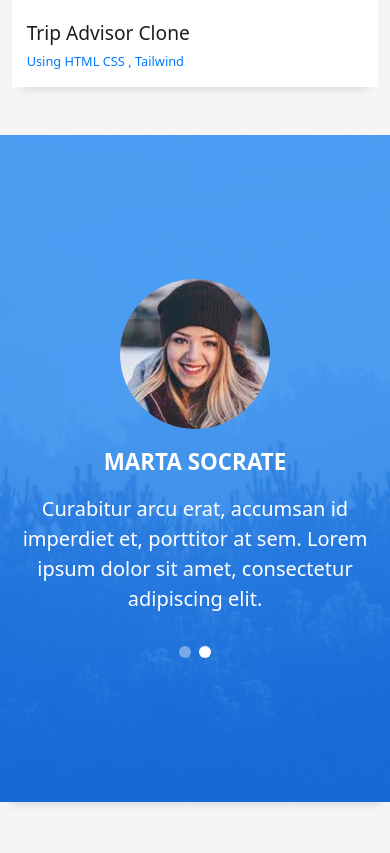
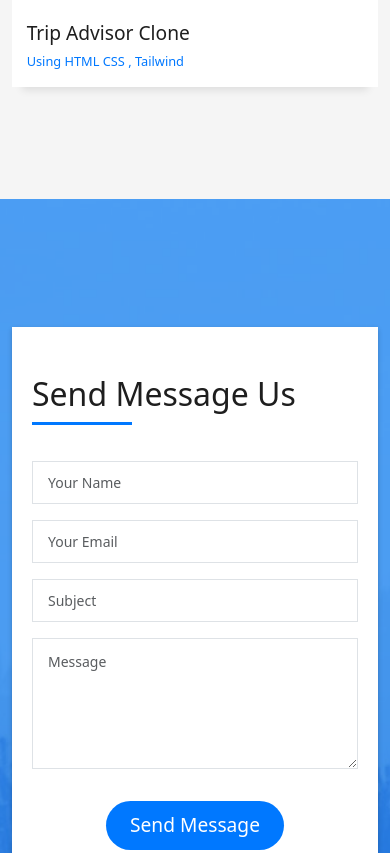
Before and after one commit to muhammadazeemkhan/portfolio, a plain HTML site: page index.html in a window 390 px wide. Shown: the part 6200-7053 px from the top of the page. Drawn offline with Linux system fonts and the light colour scheme.

Commit message:
Removing testimonial section

```diff
--- a/index.html
+++ b/index.html
@@ -22,13 +22,6 @@
   <!-- Template Main CSS File -->
   <link href="assets/css/style.css" rel="stylesheet">
 
-  <!-- =======================================================
-  * Template Name: DevFolio
-  * Updated: Sep 18 2023 with Bootstrap v5.3.2
-  * Template URL: https://bootstrapmade.com/devfolio-bootstrap-portfolio-html-template/
-  * Author: BootstrapMade.com
-  * License: https://bootstrapmade.com/license/
-  ======================================================== -->
 </head>
 
 <body>
@@ -38,8 +31,7 @@
     <div class="container d-flex align-items-center justify-content-between">
 
       <h1 class="logo"><a href="index.html">MAK</a></h1>
-      <!-- Uncomment below if you prefer to use an image logo -->
-      <!-- <a href="index.html" class="logo"><img src="assets/img/logo.png" alt="" class="img-fluid"></a>-->
+
 
       <nav id="navbar" class="navbar">
         <ul>
@@ -47,7 +39,7 @@
           <li><a class="nav-link scrollto" href="#about">About</a></li>
           <li><a class="nav-link scrollto" href="#services">Services</a></li>
           <li><a class="nav-link scrollto " href="#work">Work</a></li>
-          <!-- <li><a class="nav-link scrollto " href="#blog">Blog</a></li> -->
+
           <li><a class="nav-link scrollto" href="#contact">Contact</a></li>
         </ul>
         <i class="bi bi-list mobile-nav-toggle"></i>
@@ -62,10 +54,10 @@
     <div class="hero-content display-table">
       <div class="table-cell">
         <div class="container">
-          <!--<p class="display-6 color-d">Hello, world!</p>-->
+
           <h1 class="hero-title mb-4">I am Muhammad Azeem khan</h1>
           <p class="hero-subtitle"><span class="typed" data-typed-items="Designer, Developer, Freelancer, JS Programmer"></span></p>
-          <!-- <p class="pt-3"><a class="btn btn-primary btn js-scroll px-4" href="#about" role="button">Learn More</a></p> -->
+
         </div>
       </div>
     </div>
@@ -220,9 +212,7 @@
               <h3 class="title-a">
                 Portfolio
               </h3>
-              <!-- <p class="subtitle-a">
-                Lorem ipsum, dolor sit amet consectetur adipisicing elit.
-              </p> -->
+
               <div class="line-mf"></div>
             </div>
           </div>
@@ -365,56 +355,7 @@
       </div>
     </section><!-- End Portfolio Section -->
 
-    <!-- ======= Testimonials Section ======= -->
-    <div class="testimonials paralax-mf bg-image" style="background-image: url(assets/img/overlay-bg.jpg)">
-      <div class="overlay-mf"></div>
-      <div class="container">
-        <div class="row">
-          <div class="col-md-12">
 
-            <div class="testimonials-slider swiper" data-aos="fade-up" data-aos-delay="100">
-              <div class="swiper-wrapper">
-
-                <div class="swiper-slide">
-                  <div class="testimonial-box">
-                    <div class="author-test">
-                      <img src="assets/img/testimonial-2.jpg" alt="" class="rounded-circle b-shadow-a">
-                      <span class="author">Xavi Alonso</span>
-                    </div>
-                    <div class="content-test">
-                      <p class="description lead">
-                        Curabitur arcu erat, accumsan id imperdiet et, porttitor at sem. Lorem ipsum dolor sit amet,
-                        consectetur adipiscing elit.
-                      </p>
-                    </div>
-                  </div>
-                </div><!-- End testimonial item -->
-
-                <div class="swiper-slide">
-                  <div class="testimonial-box">
-                    <div class="author-test">
-                      <img src="assets/img/testimonial-4.jpg" alt="" class="rounded-circle b-shadow-a">
-                      <span class="author">Marta Socrate</span>
-                    </div>
-                    <div class="content-test">
-                      <p class="description lead">
-                        Curabitur arcu erat, accumsan id imperdiet et, porttitor at sem. Lorem ipsum dolor sit amet,
-                        consectetur adipiscing elit.
-                      </p>
-                    </div>
-                  </div>
-                </div><!-- End testimonial item -->
-              </div>
-              <div class="swiper-pagination"></div>
-            </div>
-
-            <!-- <div id="testimonial-mf" class="owl-carousel owl-theme">
-
-        </div> -->
-          </div>
-        </div>
-      </div>
-    </div><!-- End Testimonials Section -->
 
 
     <!-- ======= Contact Section ======= -->
@@ -511,12 +452,8 @@
           <div class="copyright-box">
             <!-- <p class="copyright">&copy; Copyright <strong>DevFolio</strong>. All Rights Reserved</p> -->
             <div class="credits">
-              <!--
-              All the links in the footer should remain intact.
-              You can delete the links only if you purchased the pro version.
-              Licensing information: https://bootstrapmade.com/license/
-              Purchase the pro version with working PHP/AJAX contact form: https://bootstrapmade.com/buy/?theme=DevFolio
-            -->
+
+
             </div>
           </div>
         </div>
```
Also changed, not shown: assets/css/style.css (+0 -10 lines).
